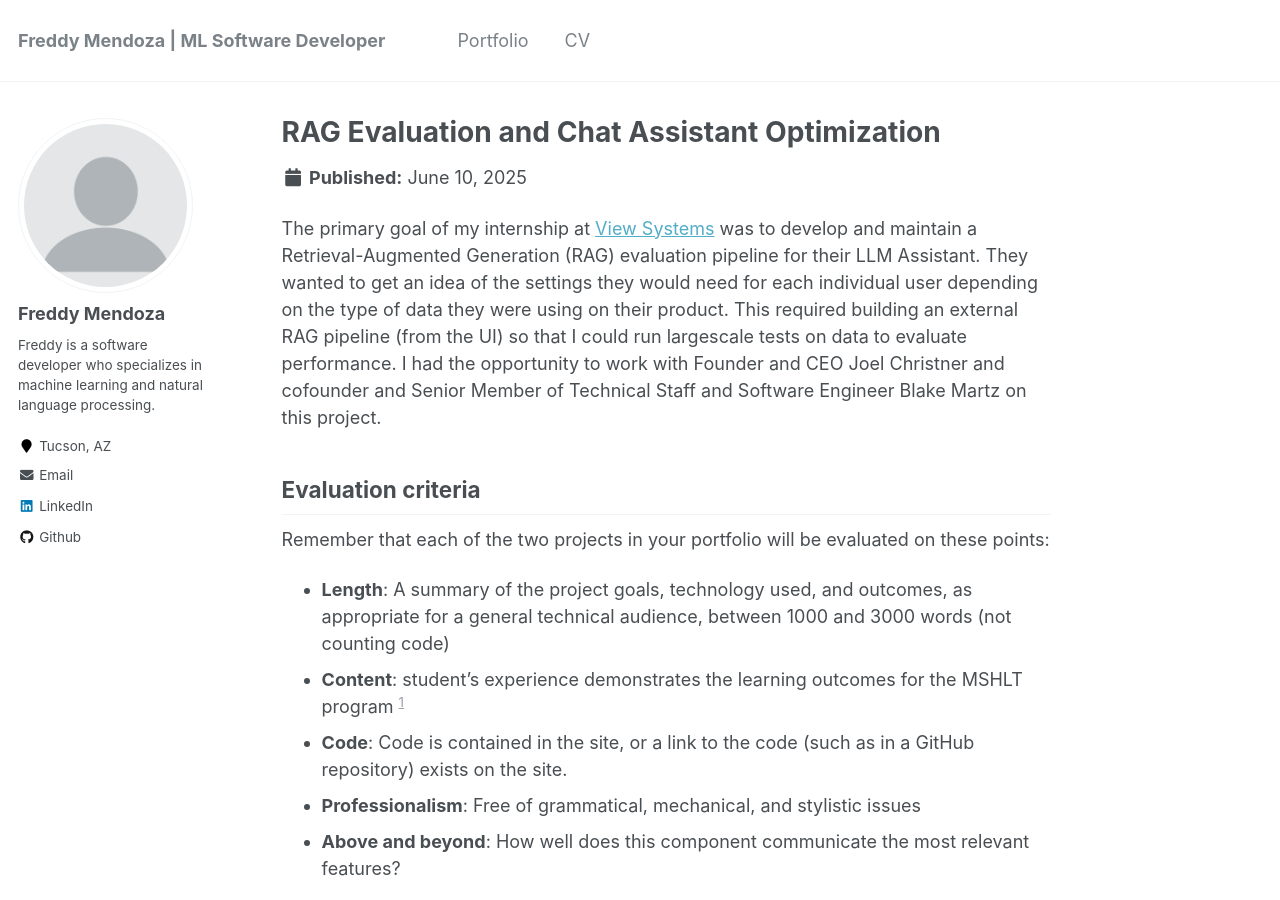
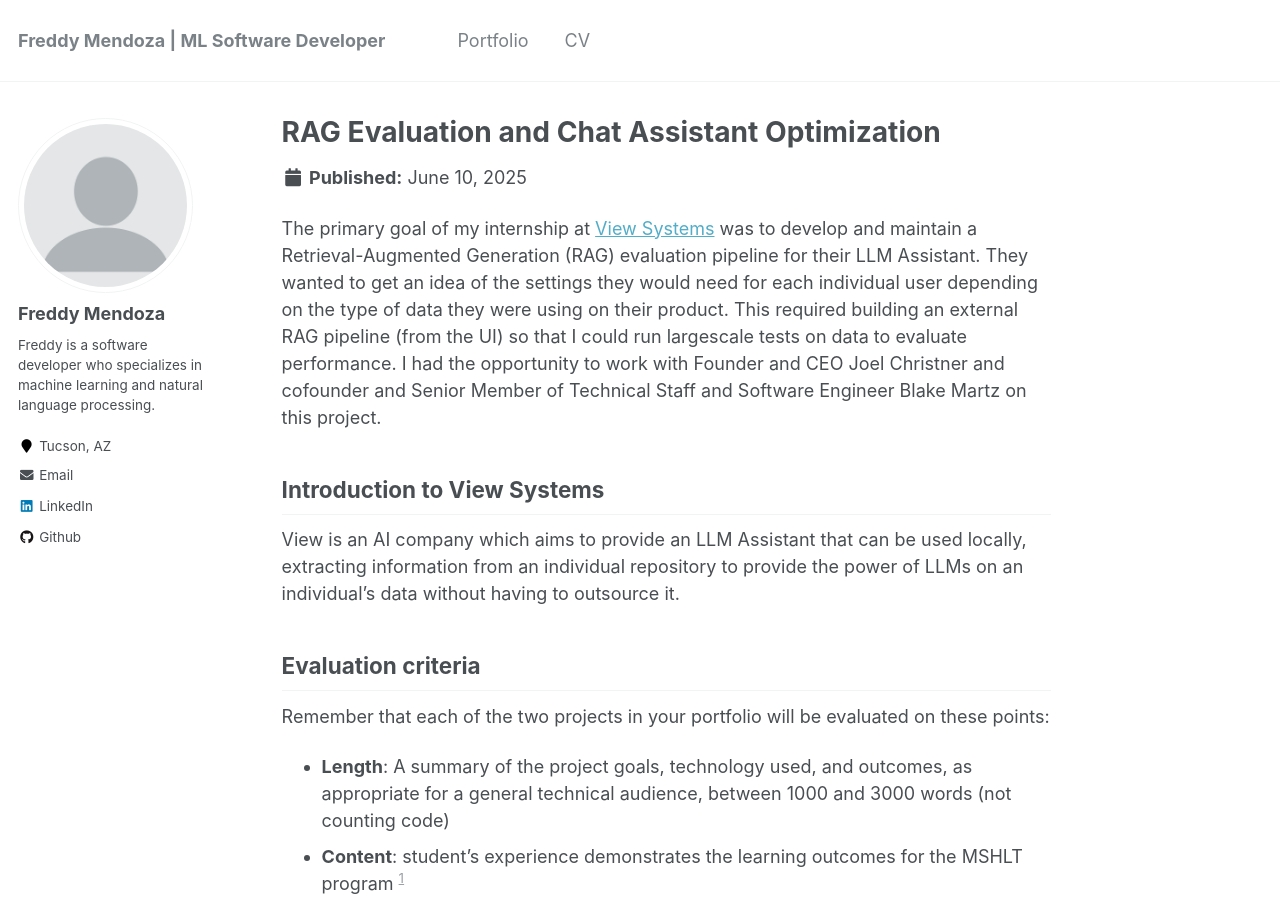
Before and after one commit to fmend/fmend.github.io, a Jekyll site: the page built from _portfolio/portfolio-1.md, in a window 1280 px wide and 900 px high. Built offline with Jekyll 4.4.1, drawn with Linux system fonts in a browser that asks for light colours.

Commit message:
Update portfolio-1.md

```diff
--- a/_portfolio/portfolio-1.md
+++ b/_portfolio/portfolio-1.md
@@ -5,6 +5,10 @@ collection: portfolio
 ---
 
 The primary goal of my internship at [View Systems](https://www.view.io) was to develop and maintain a Retrieval-Augmented Generation (RAG) evaluation pipeline for their LLM Assistant. They wanted to get an idea of the settings they would need for each individual user depending on the type of data they were using on their product. This required building an external RAG pipeline (from the UI) so that I could run largescale tests on data to evaluate performance. I had the opportunity to work with Founder and CEO Joel Christner and cofounder and Senior Member of Technical Staff and Software Engineer Blake Martz on this project.
+
+## Introduction to View Systems
+
+View is an AI company which aims to provide an LLM Assistant that can be used locally, extracting information from an individual repository to provide the power of LLMs on an individual's data without having to outsource it.
 
 ## Evaluation criteria
 Remember that each of the two projects in your portfolio will be evaluated on these points:
```
